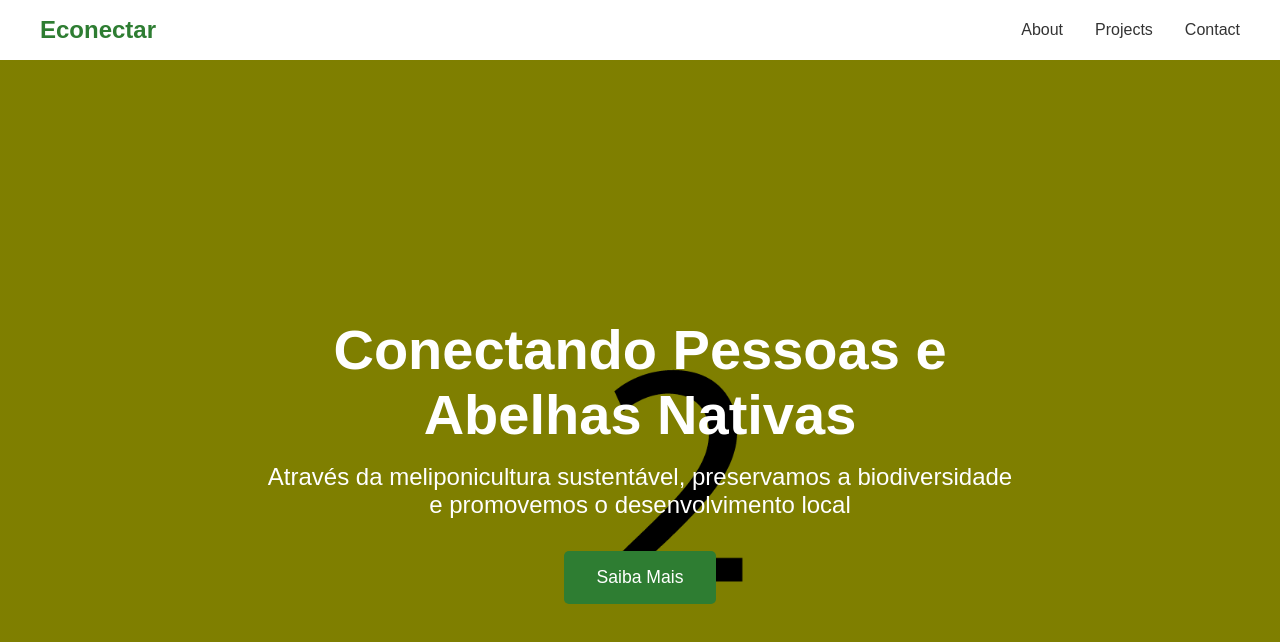
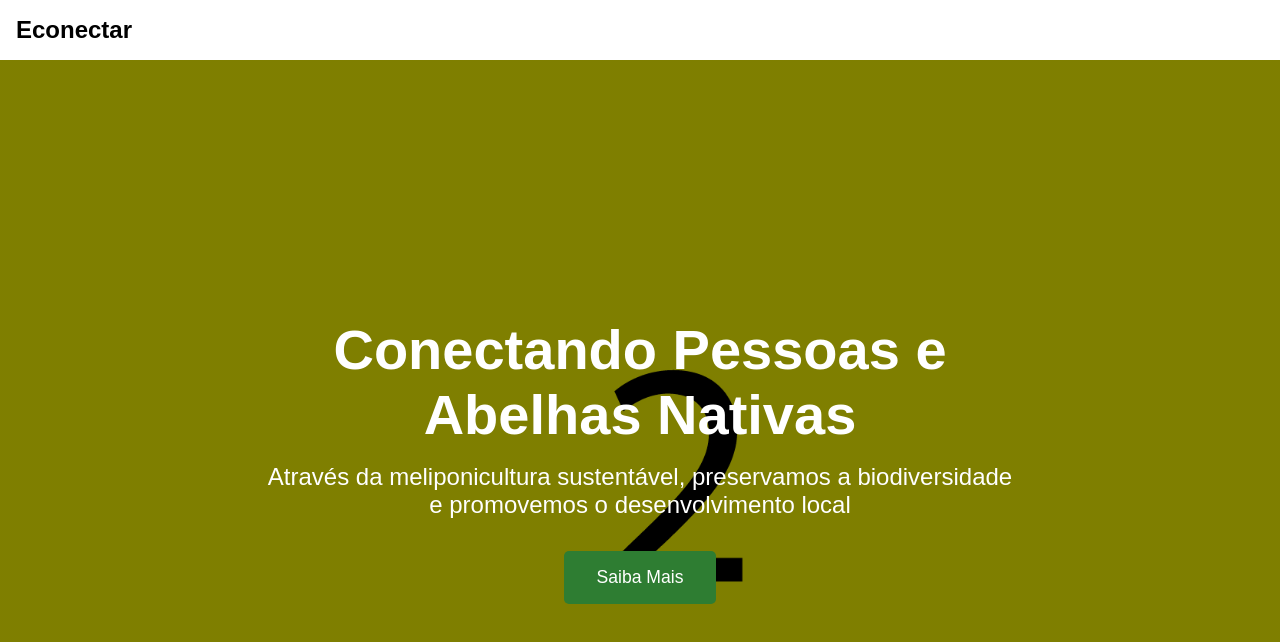
Before and after one commit to whiteboardgirl/econectar, a React (Vite) app: page / in a window 1280 px wide. Shown: the top 642 px of the page. Built offline with nearby package versions, Linux system fonts and the light colour scheme.

Commit message:
Header.jsx

```diff
--- a/src/components/Header.jsx
+++ b/src/components/Header.jsx
@@ -1,49 +1,17 @@
-import styled from 'styled-components';
+import React from 'react'
+import styled from 'styled-components'
 
 const Nav = styled.nav`
+  padding: 1rem;
   background: white;
-  padding: 1rem;
-  box-shadow: 0 2px 4px rgba(0,0,0,0.1);
-`;
-
-const NavContainer = styled.div`
-  max-width: 1200px;
-  margin: 0 auto;
-  display: flex;
-  justify-content: space-between;
-  align-items: center;
-`;
-
-const Logo = styled.h1`
-  color: #2E7D32;
-`;
-
-const NavLinks = styled.div`
-  display: flex;
-  gap: 2rem;
-
-  a {
-    color: #333;
-    text-decoration: none;
-    &:hover {
-      color: #2E7D32;
-    }
-  }
-`;
+`
 
 function Header() {
   return (
     <Nav>
-      <NavContainer>
-        <Logo>Econectar</Logo>
-        <NavLinks>
-          <a href="#about">About</a>
-          <a href="#projects">Projects</a>
-          <a href="#contact">Contact</a>
-        </NavLinks>
-      </NavContainer>
+      <h1>Econectar</h1>
     </Nav>
-  );
+  )
 }
 
-export default Header;
+export default Header
```
